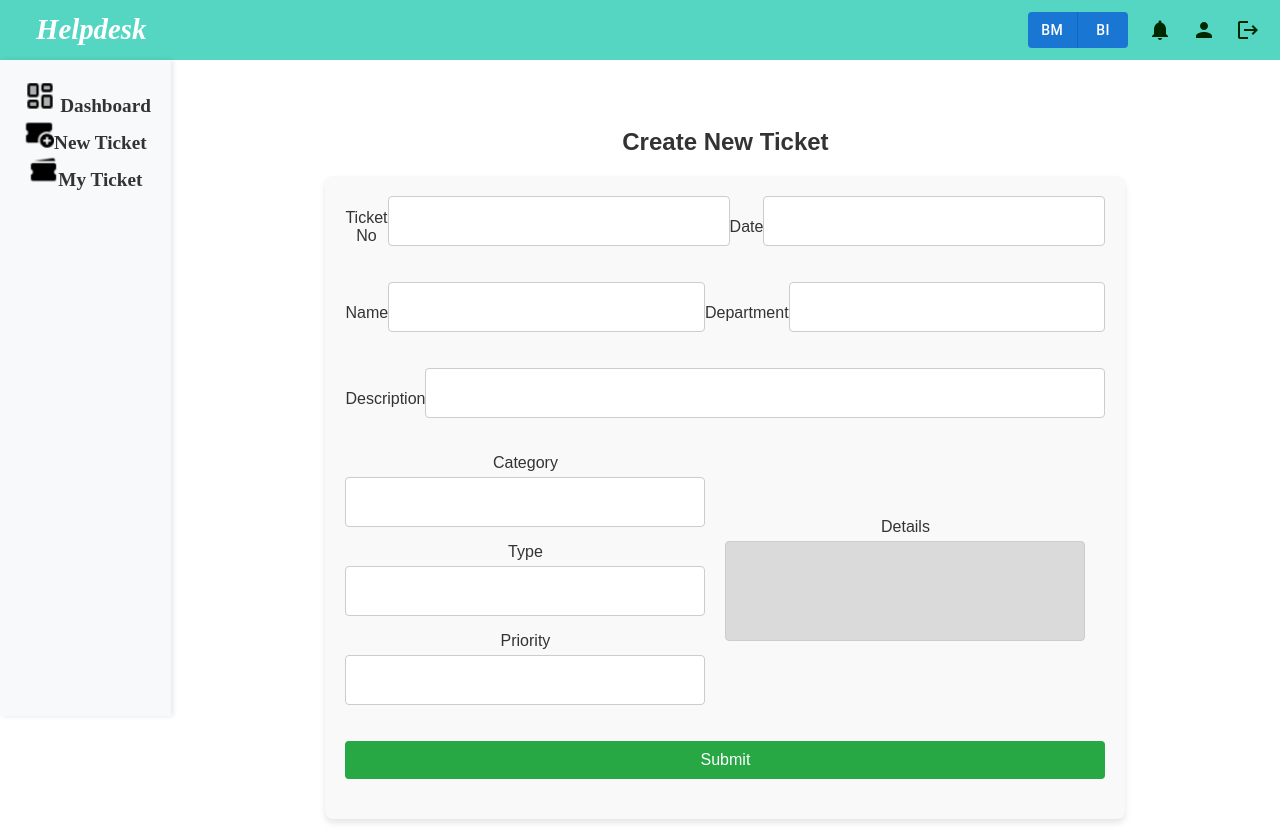
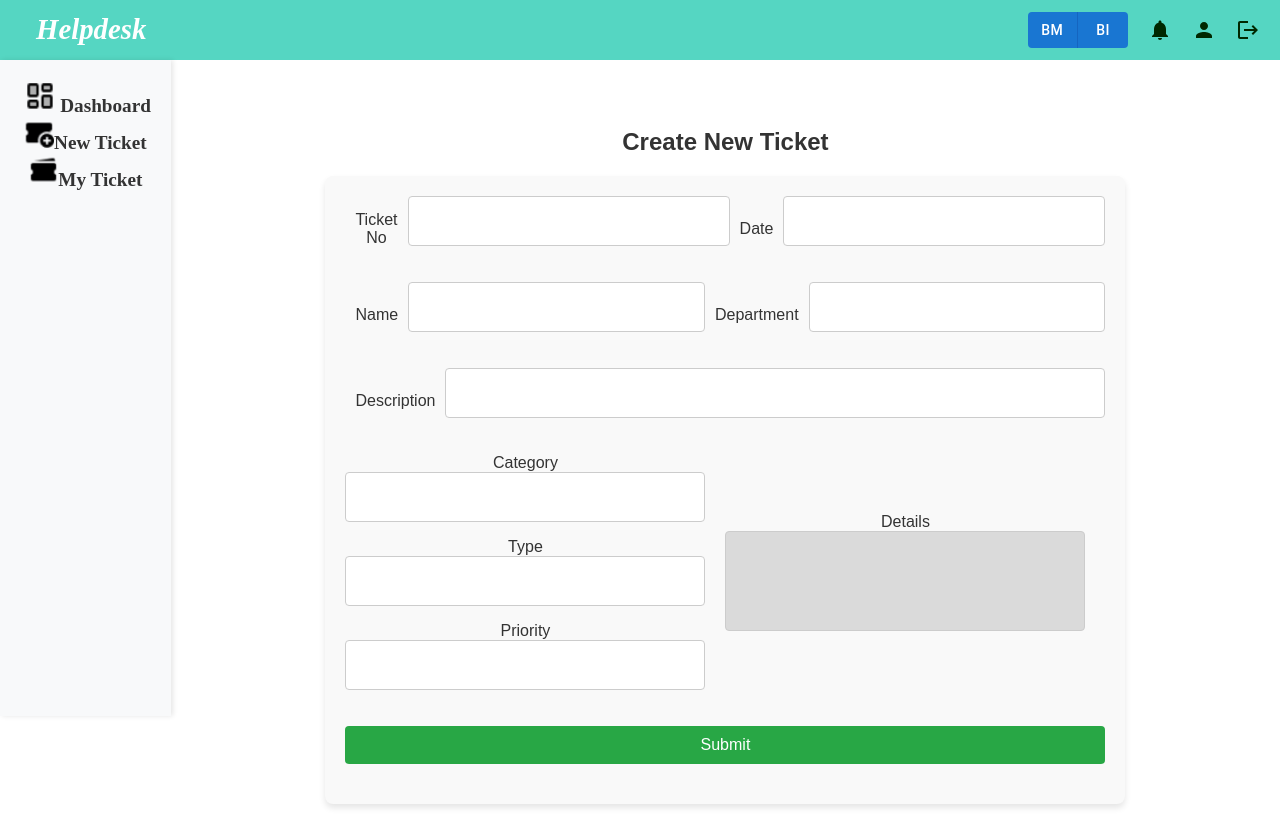
Before and after one commit to aarushicpandey0007/WeAnalyz_Assignment, a React (Create React App) app: page /new_ticket in a window 1280 px wide. Built offline with nearby package versions, Linux system fonts and the light colour scheme.

Commit message:
Update NewTicket.css

```diff
--- a/src/Dashboard/NewTicket.css
+++ b/src/Dashboard/NewTicket.css
@@ -42,7 +42,8 @@
 /* Label styles */
 .form-label {
     font-size: 1rem;
-    margin-bottom: 5px;
+    margin-bottom: 10px;
+    margin:0  10px;
 }
 
 /* Input and textarea styles */
```
